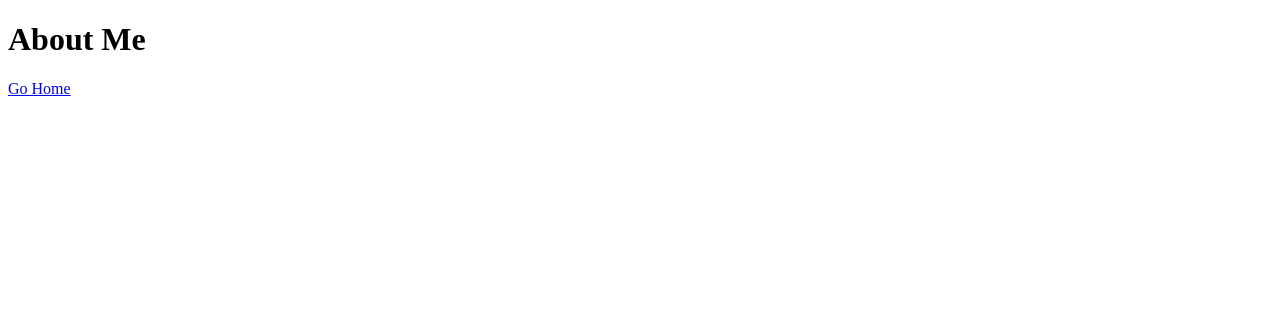
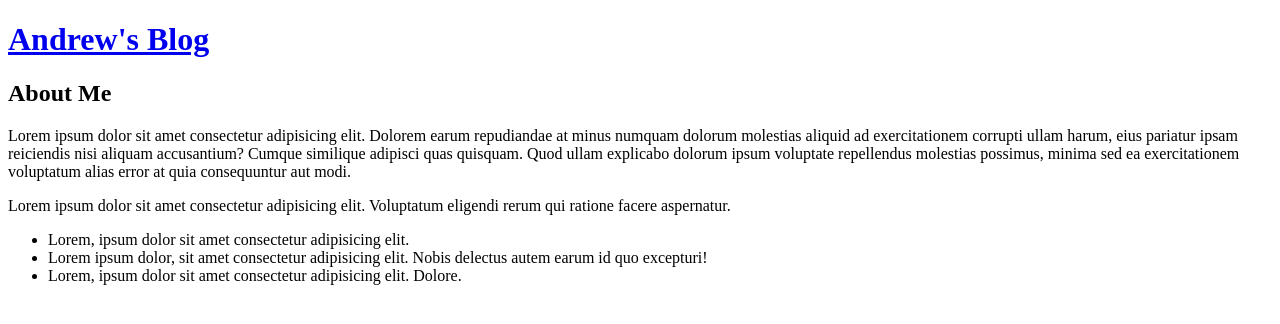
Before and after one commit to andrewteece/webDev-v3, a plain HTML site: page about.html in a window 1280 px wide. Drawn offline with Linux system fonts and the light colour scheme.

Commit message:
about page markup

```diff
--- a/about.html
+++ b/about.html
@@ -6,7 +6,29 @@
     <title>About Me</title>
   </head>
   <body>
-    <h1>About Me</h1>
-    <a href="index.html">Go Home</a>
+    <h1>
+      <a href="index.html">Andrew's Blog</a>
+    </h1>
+    <h2>About Me</h2>
+    <p>
+      Lorem ipsum dolor sit amet consectetur adipisicing elit. Dolorem earum
+      repudiandae at minus numquam dolorum molestias aliquid ad exercitationem
+      corrupti ullam harum, eius pariatur ipsam reiciendis nisi aliquam
+      accusantium? Cumque similique adipisci quas quisquam. Quod ullam explicabo
+      dolorum ipsum voluptate repellendus molestias possimus, minima sed ea
+      exercitationem voluptatum alias error at quia consequuntur aut modi.
+    </p>
+    <p>
+      Lorem ipsum dolor sit amet consectetur adipisicing elit. Voluptatum
+      eligendi rerum qui ratione facere aspernatur.
+    </p>
+    <ul>
+      <li>Lorem, ipsum dolor sit amet consectetur adipisicing elit.</li>
+      <li>
+        Lorem ipsum dolor, sit amet consectetur adipisicing elit. Nobis delectus
+        autem earum id quo excepturi!
+      </li>
+      <li>Lorem, ipsum dolor sit amet consectetur adipisicing elit. Dolore.</li>
+    </ul>
   </body>
 </html>
```
Also changed, not shown: index.html (+1 -1 lines).
